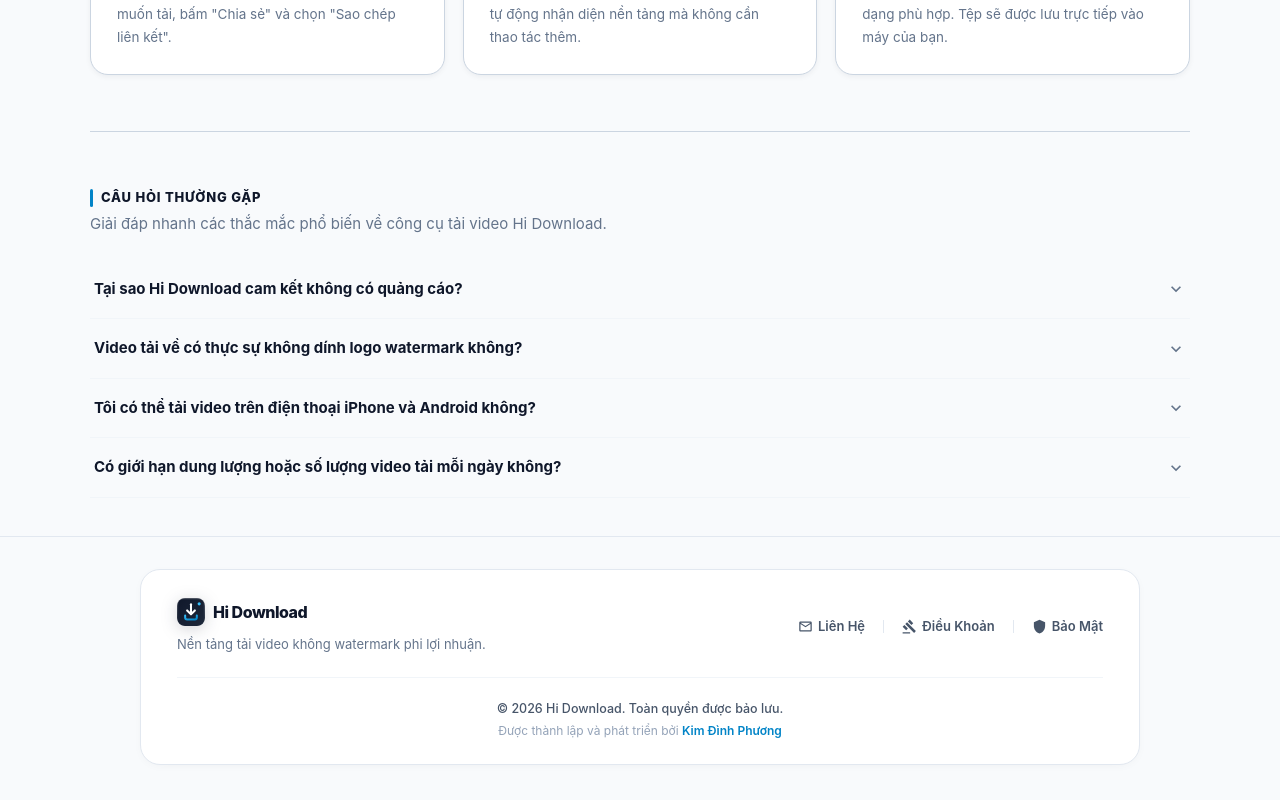
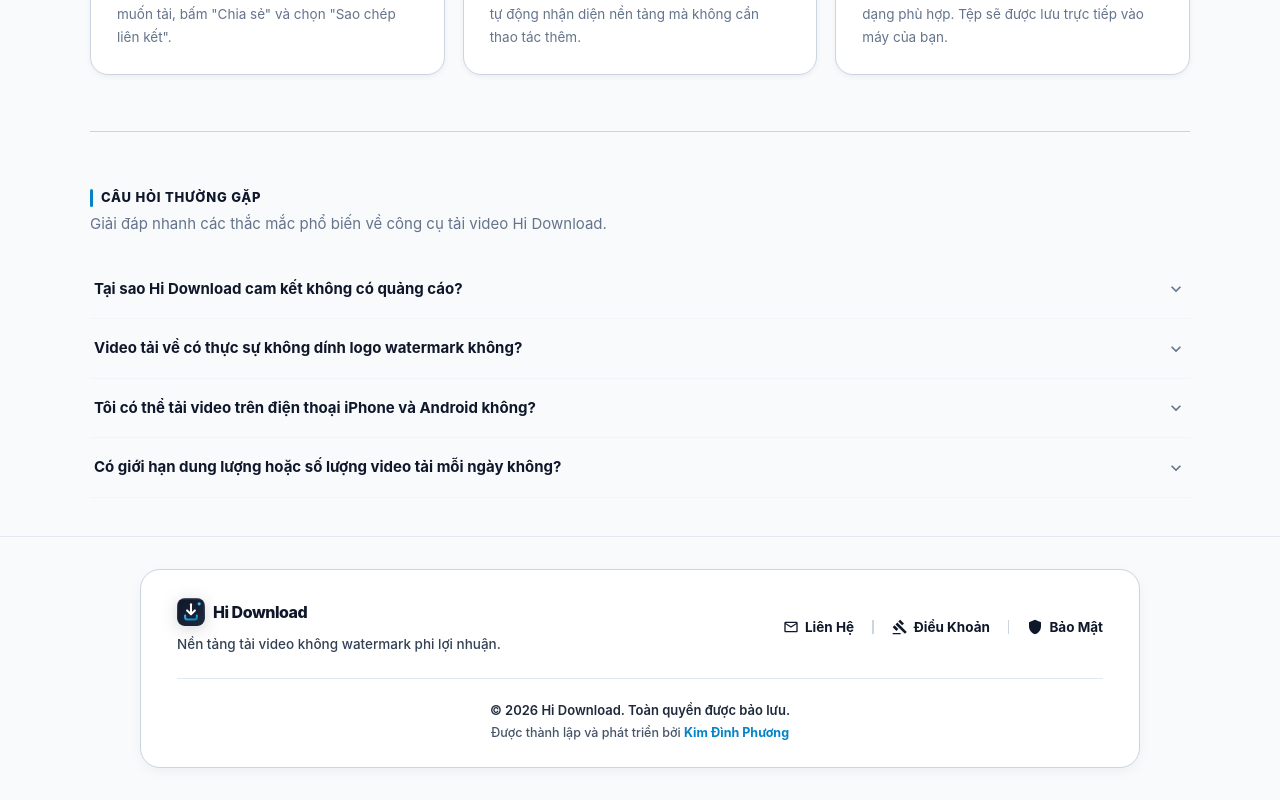
Before and after one commit to dinhphuong25/Hi-Download, a Next.js app: page / in a window 1280 px wide. Shown: the part 1351-2151 px from the top of the page. Built offline with nearby package versions, Linux system fonts and the light colour scheme.

Commit message:
style: darken and enhance footer text contrast and borders

```diff
--- a/src/components/Footer.tsx
+++ b/src/components/Footer.tsx
@@ -23,10 +23,10 @@ const Footer: React.FC = () => {
       <Box maxW="1000px" mx="auto">
         {/* Outer border card */}
         <Box
-          border="1px solid #e2e8f0"
+          border="1.5px solid #cbd5e1"
           borderRadius="20px"
           bg="#ffffff"
-          boxShadow="0 2px 12px -4px rgba(15, 23, 42, 0.06)"
+          boxShadow="0 4px 16px -4px rgba(15, 23, 42, 0.08)"
           px={{ base: '20px', md: '36px' }}
           pt={{ base: '24px', md: '28px' }}
           pb={{ base: '20px', md: '24px' }}
@@ -50,8 +50,9 @@ const Footer: React.FC = () => {
               </Box>
             </NextLink>
             <Text
-              fontSize={{ base: '12.5px', md: '13px' }}
-              color="#64748b"
+              fontSize={{ base: '13px', md: '13.5px' }}
+              color="#334155"
+              fontWeight="500"
               lineHeight="1.6"
               textAlign={{ base: 'center', md: 'left' }}
             >
@@ -59,7 +60,7 @@ const Footer: React.FC = () => {
             </Text>
           </VStack>
 
-          {/* Quick Legal & Contact Links: Only Liên Hệ, Điều Khoản, Bảo Mật */}
+          {/* Quick Legal & Contact Links */}
           <HStack
             spacing={{ base: '14px', sm: '18px' }}
             align="center"
@@ -68,49 +69,49 @@ const Footer: React.FC = () => {
           >
             <NextLink href="/contact" locale={router.locale}>
               <HStack
-                spacing="5px"
+                spacing="6px"
                 cursor="pointer"
-                color="#475569"
-                fontSize="13px"
-                fontWeight="600"
+                color="#0f172a"
+                fontSize="13.5px"
+                fontWeight="700"
                 transition="all 0.15s ease"
                 _hover={{ color: '#0284c7' }}
               >
-                <MdMailOutline size="15px" />
+                <MdMailOutline size="16px" />
                 <Text>{trans.footer.contact}</Text>
               </HStack>
             </NextLink>
 
-            <Box w="1px" h="13px" bg="#e2e8f0" />
+            <Box w="1.5px" h="14px" bg="#cbd5e1" />
 
             <NextLink href="/terms-of-service" locale={router.locale}>
               <HStack
-                spacing="5px"
+                spacing="6px"
                 cursor="pointer"
-                color="#475569"
-                fontSize="13px"
-                fontWeight="600"
+                color="#0f172a"
+                fontSize="13.5px"
+                fontWeight="700"
                 transition="all 0.15s ease"
                 _hover={{ color: '#0284c7' }}
               >
-                <MdGavel size="15px" />
+                <MdGavel size="16px" />
                 <Text>{trans.footer.terms}</Text>
               </HStack>
             </NextLink>
 
-            <Box w="1px" h="13px" bg="#e2e8f0" />
+            <Box w="1.5px" h="14px" bg="#cbd5e1" />
 
             <NextLink href="/privacy-policy" locale={router.locale}>
               <HStack
-                spacing="5px"
+                spacing="6px"
                 cursor="pointer"
-                color="#475569"
-                fontSize="13px"
-                fontWeight="600"
+                color="#0f172a"
+                fontSize="13.5px"
+                fontWeight="700"
                 transition="all 0.15s ease"
                 _hover={{ color: '#0284c7' }}
               >
-                <MdShield size="15px" />
+                <MdShield size="16px" />
                 <Text>{trans.footer.privacy}</Text>
               </HStack>
             </NextLink>
@@ -118,14 +119,14 @@ const Footer: React.FC = () => {
         </Flex>
 
         {/* Divider */}
-        <Box h="1px" bg="#f1f5f9" my={{ base: '18px', md: '22px' }} />
+        <Box h="1px" bg="#e2e8f0" my={{ base: '18px', md: '22px' }} />
 
         {/* Bottom Bar: Copyright + Founder */}
         <Box textAlign="center">
-          <Text fontSize="12.5px" color="#475569" fontWeight="500">
+          <Text fontSize="13px" color="#1e293b" fontWeight="600">
             {trans.footer.copyright}
           </Text>
-          <Text fontSize="12px" color="#94a3b8" fontWeight="400" mt="4px">
+          <Text fontSize="12.5px" color="#475569" fontWeight="500" mt="4px">
             {trans.footer.foundedByPrefix}{' '}
             <Text
               as="a"
@@ -133,7 +134,7 @@ const Footer: React.FC = () => {
               target="_blank"
               rel="noopener noreferrer"
               color="#0284c7"
-              fontWeight="600"
+              fontWeight="700"
               _hover={{ color: '#0369a1', textDecoration: 'underline' }}
               cursor="pointer"
               transition="color 0.15s ease"
```
